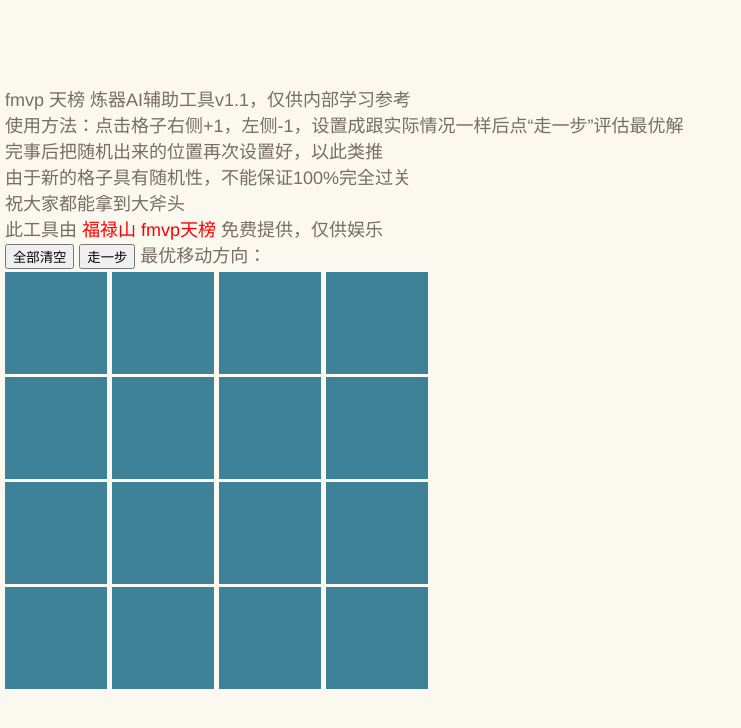
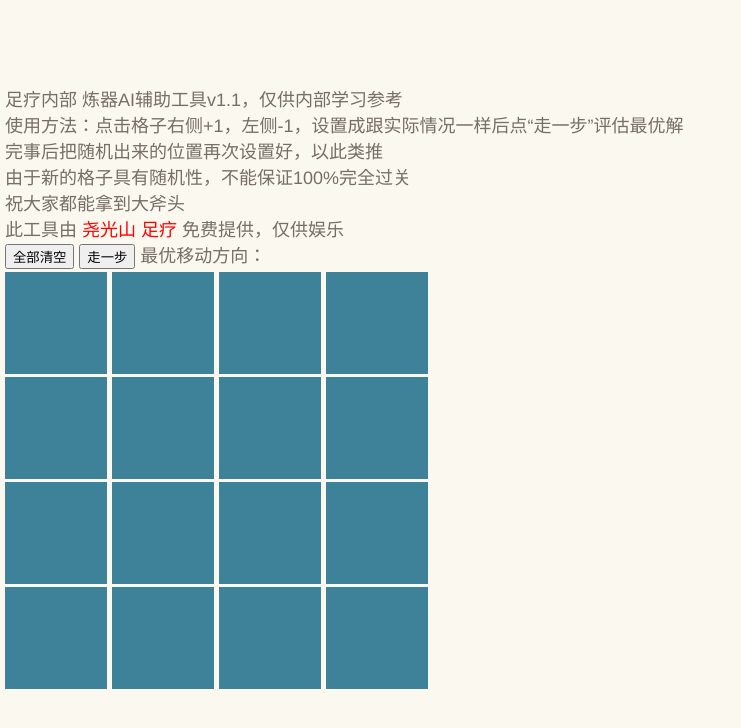
Before and after one commit to duhongjun/xddq-lq, a plain HTML site: page index.html in a window 1280 px wide. Shown: the whole page, without its empty margins (0-741 px from the left). Drawn offline with Linux system fonts and the light colour scheme; no server answers.

Commit message:
change text

```diff
--- a/index.html
+++ b/index.html
@@ -2,7 +2,7 @@
 <html>
   <head>
     <meta charset="utf-8" />
-    <title>炼器辅助工具fmvp 天榜</title>
+    <title>炼器辅助工具 足疗</title>
 
     <link rel="stylesheet" href="vendor/2048.min.css" />
     <link rel="stylesheet" href="ai.css" />
@@ -143,13 +143,13 @@
   </head>
 
   <body>
-    fmvp 天榜 炼器AI辅助工具v1.1，仅供内部学习参考<br />
+    足疗内部 炼器AI辅助工具v1.1，仅供内部学习参考<br />
     使用方法：点击格子右侧+1，左侧-1，设置成跟实际情况一样后点“走一步”评估最优解<br />
     完事后把随机出来的位置再次设置好，以此类推<br />
     由于新的格子具有随机性，不能保证100%完全过关<br />
     祝大家都能拿到大斧头<br />
     此工具由
-    <span style="color: red">福禄山 fmvp天榜</span> 免费提供，仅供娱乐<br />
+    <span style="color: red">尧光山  足疗</span> 免费提供，仅供娱乐<br />
     <div id="grid">
       <button onclick="clear1()">全部清空</button>
       <button id="ai-step">走一步</button> 最优移动方向：<span id="dir"></span
```
